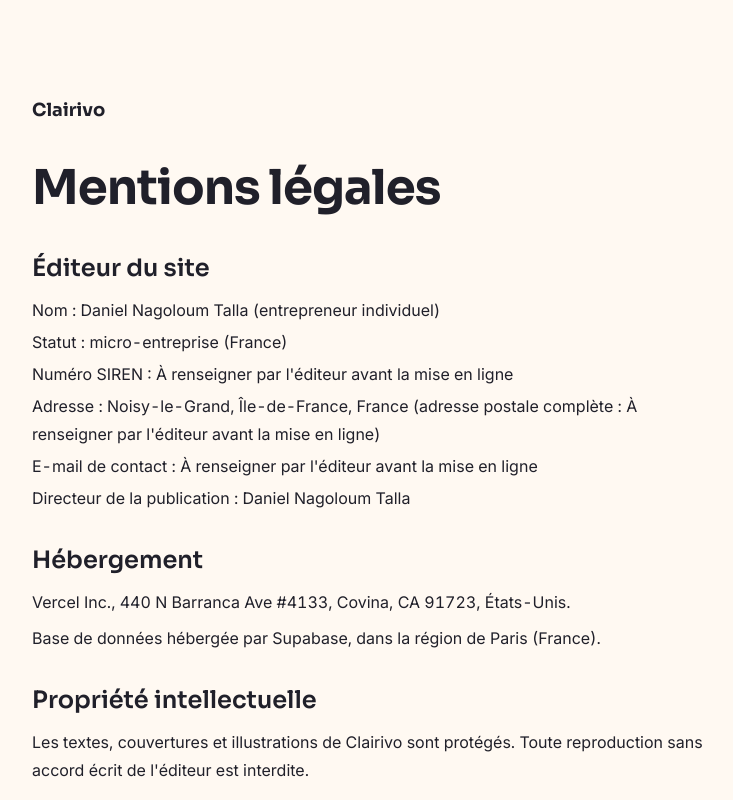
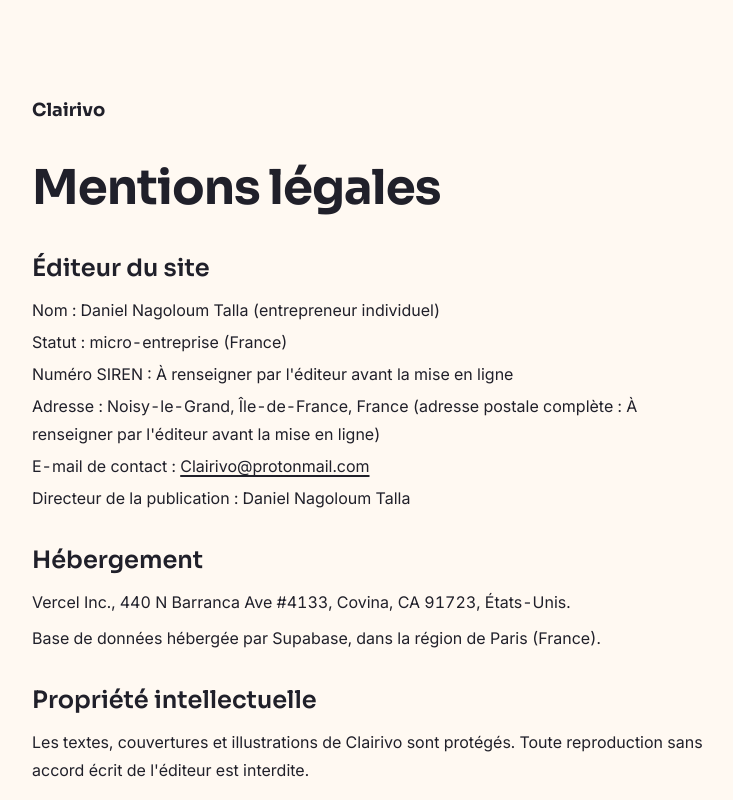
Before and after one commit to nagoloumdaniel/Clairivo, a Next.js app: page /mentions-legales in a window 1280 px wide. Shown: the top 800 px of the page, without its empty margins (264-997 px from the left). Built offline with nearby package versions, Linux system fonts and the light colour scheme; no server answers.

Commit message:
docs: e-mail de contact dans les mentions légales

```diff
--- a/src/app/mentions-legales/page.tsx
+++ b/src/app/mentions-legales/page.tsx
@@ -25,7 +25,7 @@ export default function MentionsLegales() {
               <li>Statut : micro-entreprise (France)</li>
               <li>Numéro SIREN : {aRemplir}</li>
               <li>Adresse : Noisy-le-Grand, Île-de-France, France (adresse postale complète : {aRemplir})</li>
-              <li>E-mail de contact : {aRemplir}</li>
+              <li>E-mail de contact : <a href="mailto:Clairivo@protonmail.com" className="underline underline-offset-4">Clairivo@protonmail.com</a></li>
               <li>Directeur de la publication : Daniel Nagoloum Talla</li>
             </ul>
           </section>
```
Also changed, not shown: 1 other file (tests, documents, lock files or other folders).
